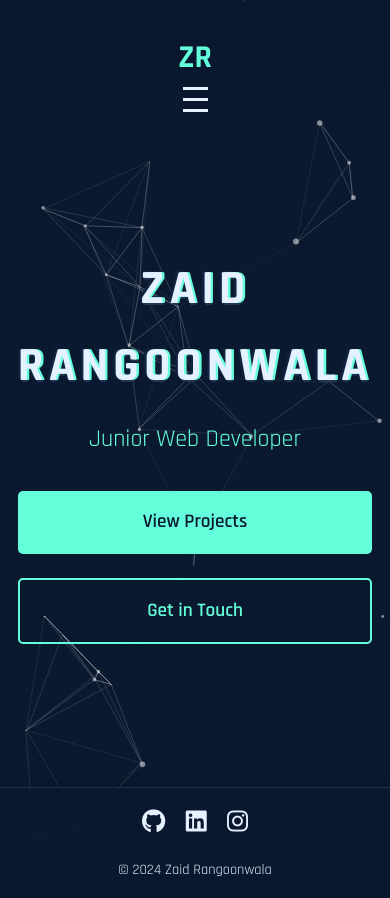
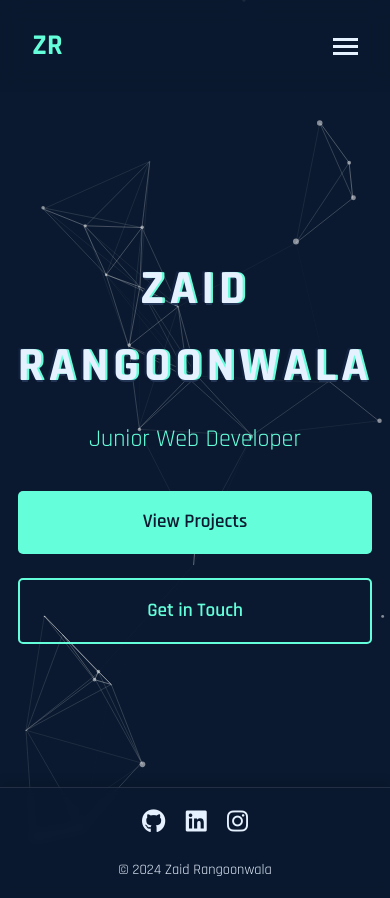
Before and after one commit to Zaidd7/Flask_Portfolio_Website, a Flask app: page / in a window 390 px wide. Run offline with Flask 3, Linux system fonts and the light colour scheme; some libraries are stand-ins or nearby versions.

Commit message:
header fix commit

```diff
--- a/static/css/style.css
+++ b/static/css/style.css
@@ -1445,11 +1445,29 @@ nav ul li {
 @media screen and (max-width: 768px) {
     .header-content {
         justify-content: space-between;
+        align-items: center;
+        flex-direction: row;
+        height: 60px; /* Ensure consistent height */
+    }
+
+    .logo {
+        font-size: 1.8rem; /* Slightly reduce font size if needed */
+    }
+
+    .hamburger {
+        display: flex;
+        flex-direction: column;
+        justify-content: center;
+        height: 100%;
+    }
+
+    .hamburger span {
+        margin: 2px 0; /* Reduce margin to fit within header */
     }
 
     nav {
         position: fixed;
-        top: 60px;
+        top: 60px; /* Align with header height */
         left: 100%;
         width: 100%;
         height: calc(100vh - 60px);
@@ -1468,15 +1486,12 @@ nav ul li {
     nav ul {
         flex-direction: column;
         width: 100%;
+        padding-top: 20px; /* Add some top padding */
     }
 
     nav ul li {
         margin: 1rem 0;
         text-align: center;
-    }
-
-    .hamburger {
-        display: flex;
     }
 
     .scene {
@@ -1608,3 +1623,11 @@ nav ul li {
 main {
     padding-top: 80px;
 }
+
+/* Removed code as requested */
+/*
+.header-content, .footer-content {
+    flex-direction: column;
+    align-items: center;
+}
+*/
```
